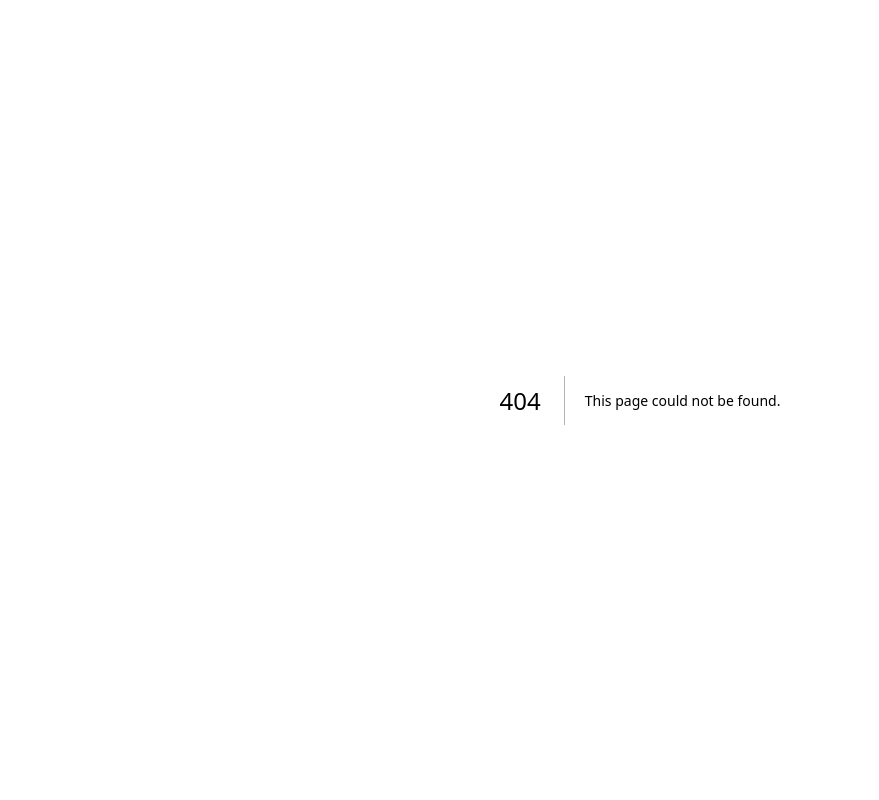
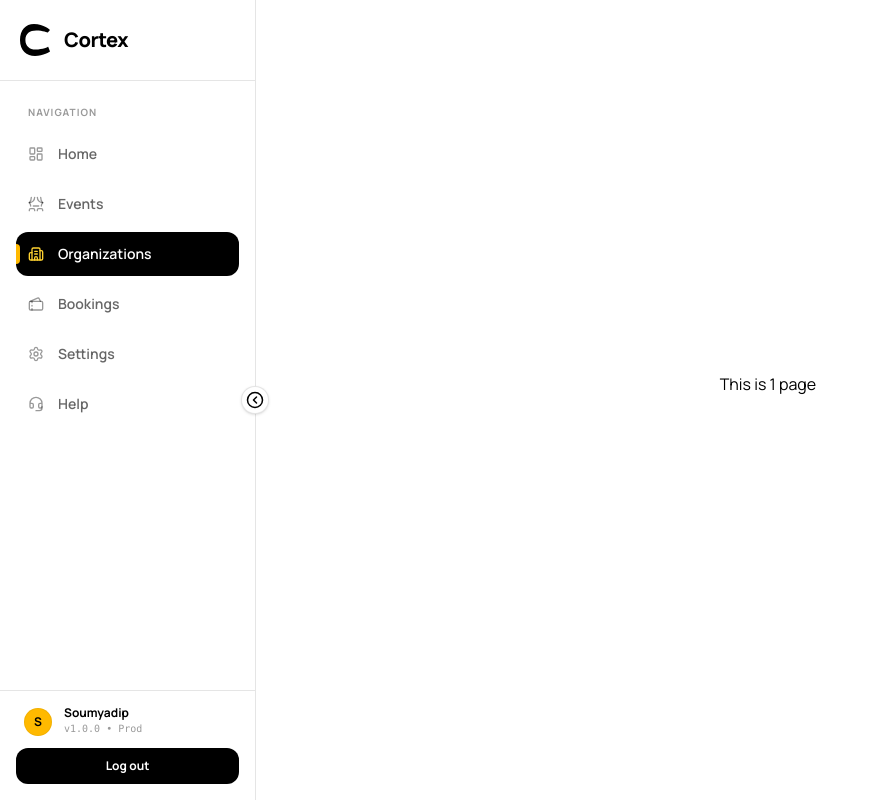
Before and after one commit to quirbyte/Cortex-v2, a Next.js app: page /dashboard/1 in a window 1280 px wide. Before the commit this address had no page. Shown: the whole page, without its empty margins (0-879 px from the left). Built offline with nearby package versions, Linux system fonts and the light colour scheme; a web font is replaced by a local one.

Commit message:
fix : made path based rendering and sidebar to access path

```diff
--- /dev/null
+++ b/app/dashboard/[slug]/page.tsx
@@ -0,0 +1,11 @@
+
+type Props = {
+    params: Promise<{ slug: string }>;
+};
+
+export default async function OrgDetailedPage({ params }: Props) {
+    const { slug } = await params;
+    return <div className="w-full h-full flex justify-center items-center">
+        This is {slug} page
+    </div>
+}
--- /dev/null
+++ b/app/dashboard/layout.tsx
@@ -0,0 +1,20 @@
+import SidebarLayout from "@/components/SidebarLayout";
+
+export const dynamic = "force-dynamic";
+
+export type OptionTypes = "home" | "events" | "orgs" | "bookings" | "settings" | "help";
+
+interface DashboardLayoutProps {
+    children: React.ReactNode
+    searchParams: Promise<{ tab?: string }>;
+}
+
+export default async function DashboardPage({ children }: DashboardLayoutProps) {
+    return (
+        <SidebarLayout>
+            <div className="h-full w-full">
+                {children}
+            </div>
+        </SidebarLayout>
+    );
+}
--- a/app/dashboard/page.tsx
+++ b/app/dashboard/page.tsx
@@ -1,5 +1,4 @@
 import { Suspense } from "react";
-import SidebarLayout from "@/components/SidebarLayout";
 import HomePage from "@/sections/HomePage";
 import EventPage from "@/sections/EventsPage";
 import OrgPage from "@/sections/OrgPage";
@@ -21,8 +20,7 @@ export default async function DashboardPage({ searchParams }: PageProps) {
   const currentTab = (resolvedParams.tab as OptionTypes) || "home";
 
   return (
-    <SidebarLayout activeTab={currentTab}>
-      <div className="h-full w-full">
+    <>
         {currentTab === "home" && <HomePage />}
         {currentTab === "events" && (
           <Suspense fallback={<LoadingTabSkeleton data={"events"} />}>
@@ -40,7 +38,7 @@ export default async function DashboardPage({ searchParams }: PageProps) {
         {currentTab === "bookings" && <BookingsPage />}
         {currentTab === "settings" && <SettingsPage />}
         {currentTab === "help" && <HelpPage />}
-      </div>
-    </SidebarLayout>
+
+    </>
   );
 }
--- a/components/OrgCard.tsx
+++ b/components/OrgCard.tsx
@@ -24,6 +24,14 @@ export default function OrgCard({ id, name, slug, role, createdAt }: Organizatio
             }
         } catch {
             console.log("Unable to delete event")
+        }
+    }
+
+    const handleOrgEntry = async () => {
+        try{
+            router.push(`/dashboard/${slug}`);
+        }catch{
+            console.log("Unable to access Org page");
         }
     }
 
@@ -54,7 +62,7 @@ export default function OrgCard({ id, name, slug, role, createdAt }: Organizatio
                         <p className="text-xs tracking-wider font-semibold text-zinc-500 uppercase mt-0.5">{role}</p>
                     </div>
 
-                    <button
+                    <button onClick={handleOrgEntry}
                         className="flex h-11 w-11 items-center justify-center rounded-xl bg-zinc-900 text-white shadow-sm transition-all duration-200 hover:bg-zinc-600 active:scale-95"
                         aria-label="Enter organization"
                     >
--- a/components/SidebarLayout.tsx
+++ b/components/SidebarLayout.tsx
@@ -1,7 +1,9 @@
 "use client";
 
 import Link from "next/link";
-import { useTransition, useState } from "react";
+import { useTransition, useState, Suspense } from "react";
+import { usePathname } from "next/navigation";
+import { useSearchParams } from "next/navigation";
 import { signOut } from "next-auth/react";
 import {
   CircleChevronLeft,
@@ -16,18 +18,31 @@ import {
   Headset
 } from "lucide-react";
 
-import { OptionTypes } from "@/app/dashboard/page";
-
-interface SidebarLayoutProps {
-  activeTab: OptionTypes;
-  children: React.ReactNode;
+export default function SidebarLayout({ children }: { children: React.ReactNode }) {
+  return <Suspense fallback={<div className="w-64 bg-zinc-900" />}>
+    <SidebarContent children={children} />
+  </Suspense>
 }
 
-export default function SidebarLayout({ activeTab, children }: SidebarLayoutProps) {
+function SidebarContent({ children }: { children: React.ReactNode }) {
+  const searchParams = useSearchParams();
+  const pathname = usePathname();
+  console.log(pathname);
   const [isOpen, setIsOpen] = useState(true);
   const [loading, setLoading] = useState(false);
   const [isMobileOpen, setIsMobileOpen] = useState(false);
   const [isPending, startTransition] = useTransition();
+
+  let activeTab = searchParams.get("tab");
+
+  if(!activeTab){
+    const pathSegments = pathname.split("/").filter(Boolean);
+    if(pathSegments[0]=="dashboard" && pathSegments.length >1){
+      activeTab = "orgs";
+    }else{
+      activeTab = "home";
+    }
+  }
 
   const menuItems = [
     { id: "home", label: "Home", icon: <LayoutDashboard size={16} /> },
@@ -41,8 +56,7 @@ export default function SidebarLayout({ activeTab, children }: SidebarLayoutProp
   return (
     <div className="flex h-screen w-full bg-white font-manrope text-black antialiased overflow-hidden">
       <aside
-        className={`relative shrink-0 border-r border-black/10 ${
-          isOpen ? "w-64" : "w-18"
+        className={`relative shrink-0 border-r border-black/10 ${isOpen ? "w-64" : "w-18"
           } transition-all duration-300 hidden md:flex flex-col bg-white z-20 h-full`}
       >
         <div
@@ -75,13 +89,11 @@ export default function SidebarLayout({ activeTab, children }: SidebarLayoutProp
                   backgroundColor: isActive ? '#000000' : 'transparent',
                   color: isActive ? '#ffffff' : 'rgba(0, 0, 0, 0.6)'
                 }}
-                className={`group relative flex items-center gap-3.5 px-3 py-3 rounded-xl font-semibold text-sm select-none ${
-                  !isActive ? "hover:text-black hover:bg-black/5 transition-colors duration-100" : ""
+                className={`group relative flex items-center gap-3.5 px-3 py-3 rounded-xl font-semibold text-sm select-none ${!isActive ? "hover:text-black hover:bg-black/5 transition-colors duration-100" : ""
                   }`}
               >
                 <div
-                  className={`absolute left-0 w-1 h-5 bg-amber-400 rounded-r transition-all duration-150 ease-out ${
-                    isActive && isOpen ? "opacity-100 scale-100" : "opacity-0 scale-75"
+                  className={`absolute left-0 w-1 h-5 bg-amber-400 rounded-r transition-all duration-150 ease-out ${isActive && isOpen ? "opacity-100 scale-100" : "opacity-0 scale-75"
                     }`}
                 />
                 <div
@@ -132,8 +144,7 @@ export default function SidebarLayout({ activeTab, children }: SidebarLayoutProp
 
         <button
           onClick={() => setIsMobileOpen(!isMobileOpen)}
-          className={`fixed left-4 z-50 p-2.5 rounded-full bg-black text-white shadow-lg cursor-pointer transition-all duration-300 ease-in-out ${
-            isMobileOpen ? "top-4 left-52 rotate-180 bg-amber-400 text-black" : "top-20"
+          className={`fixed left-4 z-50 p-2.5 rounded-full bg-black text-white shadow-lg cursor-pointer transition-all duration-300 ease-in-out ${isMobileOpen ? "top-4 left-52 rotate-180 bg-amber-400 text-black" : "top-20"
             }`}
           aria-label="Toggle Menu"
         >
@@ -141,15 +152,13 @@ export default function SidebarLayout({ activeTab, children }: SidebarLayoutProp
         </button>
 
         <div
-          className={`fixed inset-0 bg-black/40 z-40 transition-opacity duration-300 ease-in-out ${
-            isMobileOpen ? "opacity-100 pointer-events-auto" : "opacity-0 pointer-events-none"
+          className={`fixed inset-0 bg-black/40 z-40 transition-opacity duration-300 ease-in-out ${isMobileOpen ? "opacity-100 pointer-events-auto" : "opacity-0 pointer-events-none"
             }`}
           onClick={() => setIsMobileOpen(false)}
         />
 
         <aside
-          className={`fixed top-0 left-0 z-40 w-64 h-full bg-white p-6 border-r border-black/10 shadow-2xl transform transition-transform duration-300 ease-out flex flex-col ${
-            isMobileOpen ? "translate-x-0" : "-translate-x-full"
+          className={`fixed top-0 left-0 z-40 w-64 h-full bg-white p-6 border-r border-black/10 shadow-2xl transform transition-transform duration-300 ease-out flex flex-col ${isMobileOpen ? "translate-x-0" : "-translate-x-full"
             }`}
         >
           <div className="flex items-center pb-5 border-b border-black/10 mb-6 mt-16">
@@ -174,8 +183,7 @@ export default function SidebarLayout({ activeTab, children }: SidebarLayoutProp
                     backgroundColor: isActive ? '#000000' : 'transparent',
                     color: isActive ? '#ffffff' : 'rgba(0, 0, 0, 0.6)'
                   }}
-                  className={`group relative flex items-center gap-3.5 px-3 py-3 rounded-xl font-semibold text-sm select-none ${
-                    !isActive ? "hover:text-black hover:bg-black/4 transition-colors duration-100" : ""
+                  className={`group relative flex items-center gap-3.5 px-3 py-3 rounded-xl font-semibold text-sm select-none ${!isActive ? "hover:text-black hover:bg-black/4 transition-colors duration-100" : ""
                     }`}
                 >
                   <div
@@ -207,8 +215,7 @@ export default function SidebarLayout({ activeTab, children }: SidebarLayoutProp
       </div>
 
       <main
-        className={`flex-1 pt-12 pb-8 px-4 md:px-0 md:pt-0 overflow-y-auto h-full w-full z-10 bg-white transition-opacity duration-150 ${
-          isPending ? "opacity-60" : "opacity-100"
+        className={`flex-1 pt-12 pb-8 px-4 md:px-0 md:pt-0 overflow-y-auto h-full w-full z-10 bg-white transition-opacity duration-150 ${isPending ? "opacity-60" : "opacity-100"
           }`}
       >
         {children}
```
Lines whose indentation alone changed are shown as unchanged.
